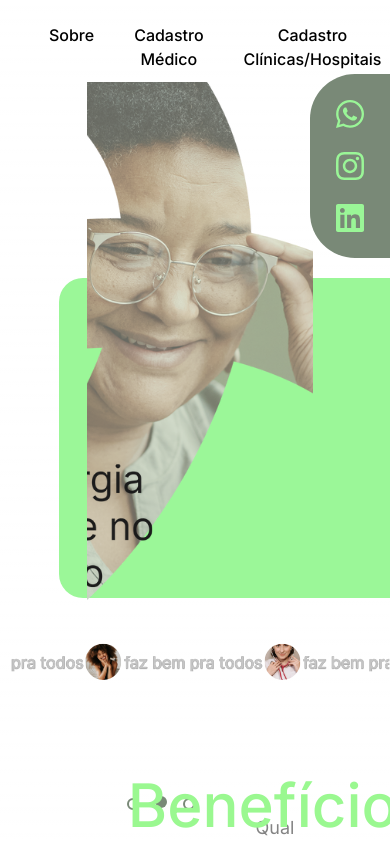
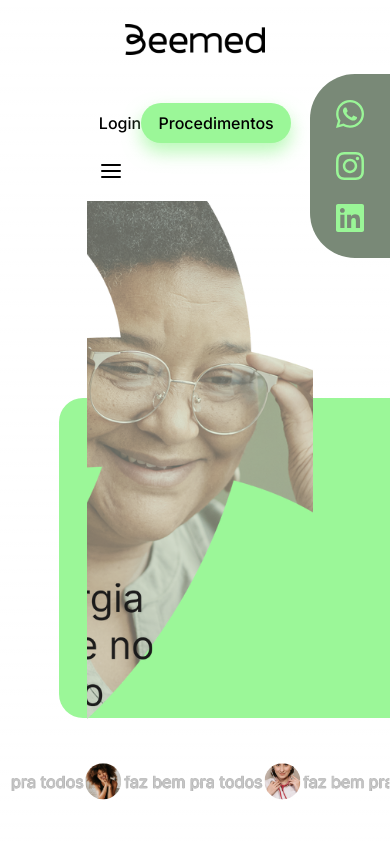
Before and after one commit to odevnicolas/beemed, a Next.js app: page / in a window 390 px wide. Shown: the top 844 px of the page. Built offline with nearby package versions, Linux system fonts and the light colour scheme.

Commit message:
atualização

```diff
--- a/src/components/Header/header.tsx
+++ b/src/components/Header/header.tsx
@@ -5,6 +5,8 @@ import Link from 'next/link';
 import Modal from '@/components/AuthModal/modal';
 import 'tailwindcss/tailwind.css';
 import { Fragment } from 'react';
+import { useMediaQuery } from 'react-responsive';
+import { FiMenu } from 'react-icons/fi';
 
 interface HeaderProps {
   activeRoute: string;
@@ -12,6 +14,8 @@ interface HeaderProps {
 
 const Header: React.FC<HeaderProps> = ({ activeRoute }) => {
   const [isModalOpen, setIsModalOpen] = useState(false);
+  const [isMenuOpen, setIsMenuOpen] = useState(false);
+  const isMobile = useMediaQuery({ maxWidth: 900 });
 
   const handleOpenModal = () => {
     setIsModalOpen(true);
@@ -21,22 +25,36 @@ const Header: React.FC<HeaderProps> = ({ activeRoute }) => {
     setIsModalOpen(false);
   };
 
+  const toggleMenu = () => {
+    setIsMenuOpen((prevIsMenuOpen) => !prevIsMenuOpen);
+  };
+
   return (
     <Fragment>
       <Modal isOpen={isModalOpen} onClose={handleCloseModal} />
-      <header className="flex justify-between items-center py-[1.3%] px-[2%] mt-[1.3%] sm:px-0">
-        <div className="ml-[2%] z-10">
+      <header className={`flex ${isMobile ? 'flex-col' : 'justify-between'} items-center py-3 px-6 sm:px-0 mt-3 sm:mt-0`}>
+        <div className={`${isMobile ? 'mb-4' : 'ml-2'} z-10`}>
           <Link href="/">
-            <img
-              src="/BeemedBlack.svg"
-              alt="Logo da Empresa"
-              width={140}
-              height={140}
-            />
+            <img src="/BeemedBlack.svg" alt="Logo da Empresa" width={140} height={140} />
           </Link>
         </div>
-        <div className="ml-[9%] flex gap-10 z-10">
-          <Link className="mt-[2%]" href="/sobre">
+        {isMobile ? (
+          <div className="mt-4">
+            <button onClick={handleOpenModal} className="text-black font-medium hover:underline">
+              Login
+            </button>
+            <Link href="/cirurgias">
+              <button className="text-black btn-procedimentos mt-4 font-NowAltRegular font-NowAlt-Black">
+                Procedimentos
+              </button>
+            </Link>
+            <button className="block sm:hidden text-black mt-4" onClick={toggleMenu}>
+              <FiMenu size={24} />
+            </button>
+          </div>
+        ) : (
+          <div className="ml-9 flex gap-10 z-10">
+            <Link className="mt-2" href="/sobre">
               <button
                 className={`text-black font-medium hover:underline decoration-solid decoration-colorButton decoration-2 box-decoration-clone ${
                   activeRoute === '/sobre' ? 'text-green-500' : 'text-black'
@@ -45,7 +63,7 @@ const Header: React.FC<HeaderProps> = ({ activeRoute }) => {
                 Sobre
               </button>
             </Link>
-          <Link className="mt-[2%]" href="/medico">
+            <Link className="mt-2" href="/medico">
               <button
                 className={`text-black font-medium hover:underline decoration-solid decoration-colorButton decoration-2 box-decoration-clone ${
                   activeRoute === '/medico' ? 'text-green-500' : 'text-black'
@@ -54,24 +72,19 @@ const Header: React.FC<HeaderProps> = ({ activeRoute }) => {
                 Cadastro Médico
               </button>
             </Link>
-          <Link className="mt-[2%]" href="/clinico">
+            <Link className="mt-2" href="/clinico">
               <button className="text-black font-medium hover:underline decoration-solid decoration-colorButton decoration-2 box-decoration-clone">
                 Cadastro Clínicas/Hospitais
               </button>
             </Link>
-          <button
-            className="text-black font-medium mt-[1%] hover:underline decoration-solid decoration-colorButton decoration-2 box-decoration-clone"
-            onClick={handleOpenModal}
-          >
+            <button className="text-black font-medium mt-1 hover:underline decoration-solid decoration-colorButton decoration-2 box-decoration-clone" onClick={handleOpenModal}>
               Login
             </button>
-          <Link className="mt-[1.2%]" href="/cirurgias">
-            <button className="text-black btn-procedimentos ml-5 font-NowAltRegular font-NowAlt-Black">
-              Procedimentos
-            </button>
+            <Link className="mt-1" href="/cirurgias">
+              <button className="text-black btn-procedimentos ml-5 font-NowAltRegular font-NowAlt-Black">Procedimentos</button>
             </Link>
           </div>
-        <div></div>
+        )}
       </header>
     </Fragment>
   );
--- a/src/pages/clinico.tsx
+++ b/src/pages/clinico.tsx
@@ -1,3 +1,4 @@
+/* eslint-disable prettier/prettier */
 import React from 'react';
 import Header2 from '@/components/Header2/header2';
 import Footer from '@/components/Footer/footer';
```
Lines whose indentation alone changed are shown as unchanged.
